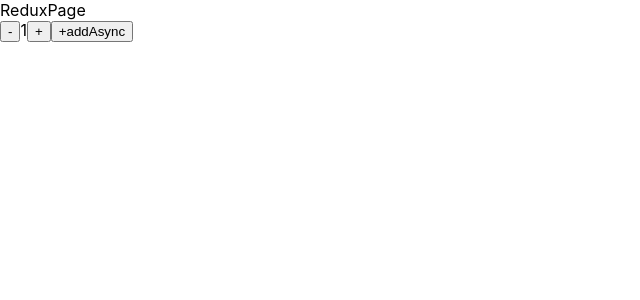
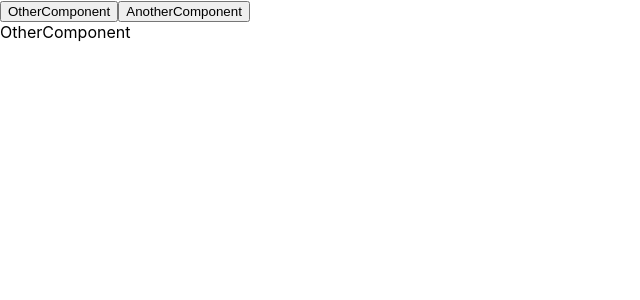
Before and after one commit to wxStart/curling-king, a React app in the folder default-react-gf/: page / in a window 1280 px wide. Shown: the top 300 px of the page, without its empty margins (0-640 px from the left). Built offline with nearby package versions, Linux system fonts and the light colour scheme; the HTML template or start-up script is replaced by a standard one.

Commit message:
[React]:Lazy加载的使用

```diff
--- a/default-react-gf/src/App.js
+++ b/default-react-gf/src/App.js
@@ -1,14 +1,16 @@
 // import ClassCom from "./components/ClassCom";
 // import FunCom from "./components/FunCom";
 // import HocCom from "./components/HocCom";
-import ReduxPage from "./components/ReduxPage";
+// import ReduxPage from "./components/ReduxPage";
+import LazyPage from "./lazyPage/LazyPage";
 function App() {
   return (
     <div className="App">
       {/* <ClassCom />
       <FunCom></FunCom> */}
       {/* <HocCom></HocCom> */}
-      <ReduxPage></ReduxPage>
+      {/* <ReduxPage></ReduxPage> */}
+      <LazyPage></LazyPage>
     </div>
   );
 }
--- /dev/null
+++ b/default-react-gf/src/lazyPage/AnotherComponent.js
@@ -0,0 +1,23 @@
+import React from "react";
+import PropTypes from "prop-types";
+
+function AnotherComponent(props) {
+  return (
+    <>
+      <div>AnotherComponent</div>
+      <div>AnotherComponent</div>
+
+      <div>AnotherComponent</div>
+      <div>AnotherComponent</div>
+      <div>AnotherComponent</div>
+      <div>AnotherComponent</div>
+      <div>AnotherComponent</div>
+      <div>AnotherComponent</div>
+      <div>AnotherComponent</div>
+    </>
+  );
+}
+
+AnotherComponent.propTypes = {};
+
+export default AnotherComponent;
--- /dev/null
+++ b/default-react-gf/src/lazyPage/LazyPage.js
@@ -0,0 +1,37 @@
+import React, { Suspense } from "react";
+console.log("Suspense: ", Suspense);
+
+const OtherComponent = React.lazy(() => import("./OtherComponent"));
+
+const AnotherComponent = React.lazy(() => import("./AnotherComponent"));
+
+export default function LazyPage() {
+  const [tab, setTab] = React.useState("OtherComponent");
+
+  function handleTabSelect(tab) {
+
+    // setTab(tab);
+
+    //  可以通过改变网络的速度，来使加载速度变慢就可以看到使用 React.startTransition 的差异
+
+    React.startTransition(() => {
+      setTab(tab);
+    });
+  }
+
+  return (
+    <div>
+      <div>
+        <button onClick={() => handleTabSelect("OtherComponent")}>
+          OtherComponent
+        </button>
+        <button onClick={() => handleTabSelect("AnotherComponent")}>
+          AnotherComponent
+        </button>
+      </div>
+      <Suspense fallback={<div style={{ color: "red" }}>Loading...</div>}>
+        {tab === "OtherComponent" ? <OtherComponent /> : <AnotherComponent />}
+      </Suspense>
+    </div>
+  );
+}
--- /dev/null
+++ b/default-react-gf/src/lazyPage/OtherComponent.js
@@ -0,0 +1,7 @@
+import React from 'react'
+
+export default function OtherComponent() {
+  return (
+    <div>OtherComponent</div>
+  )
+}
```
